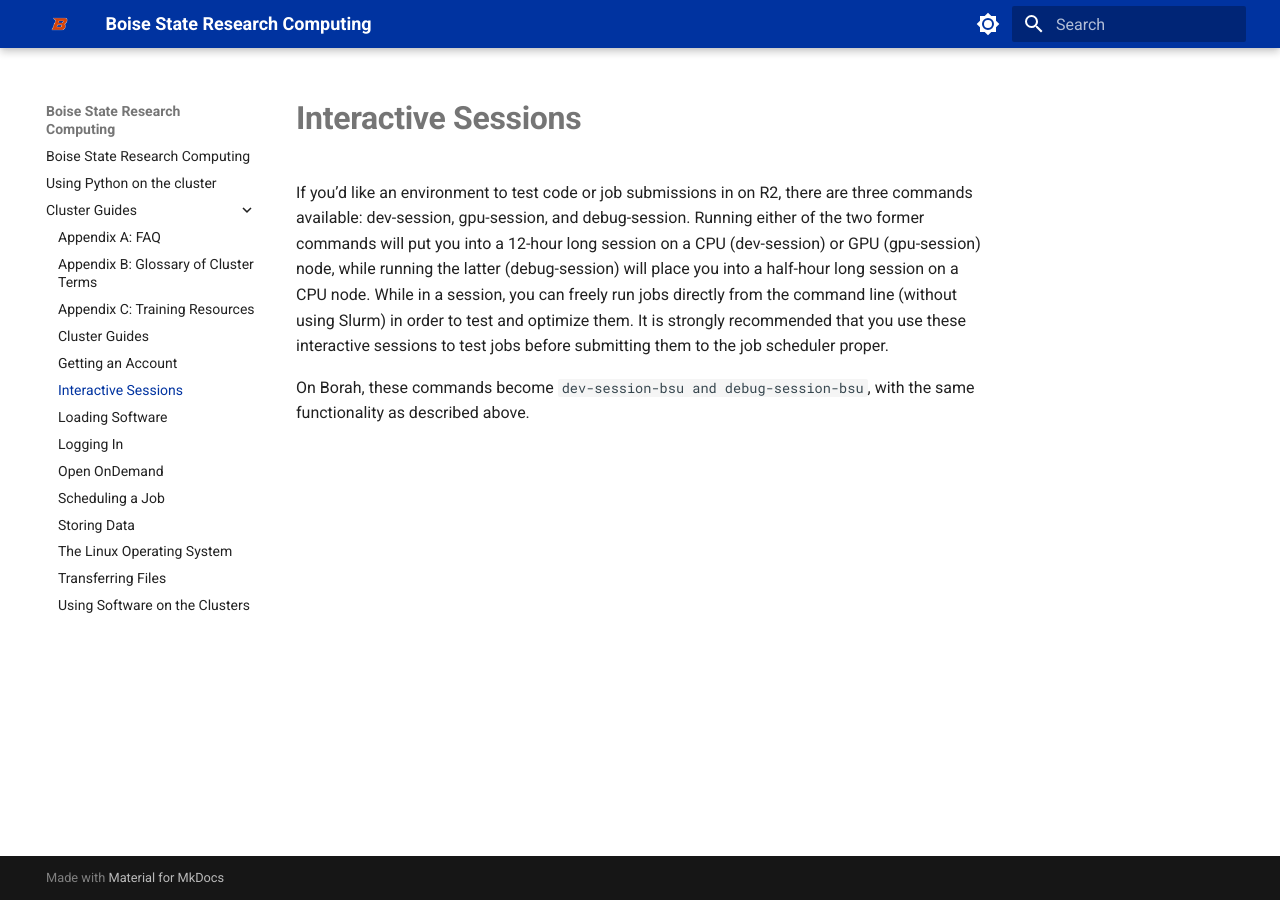
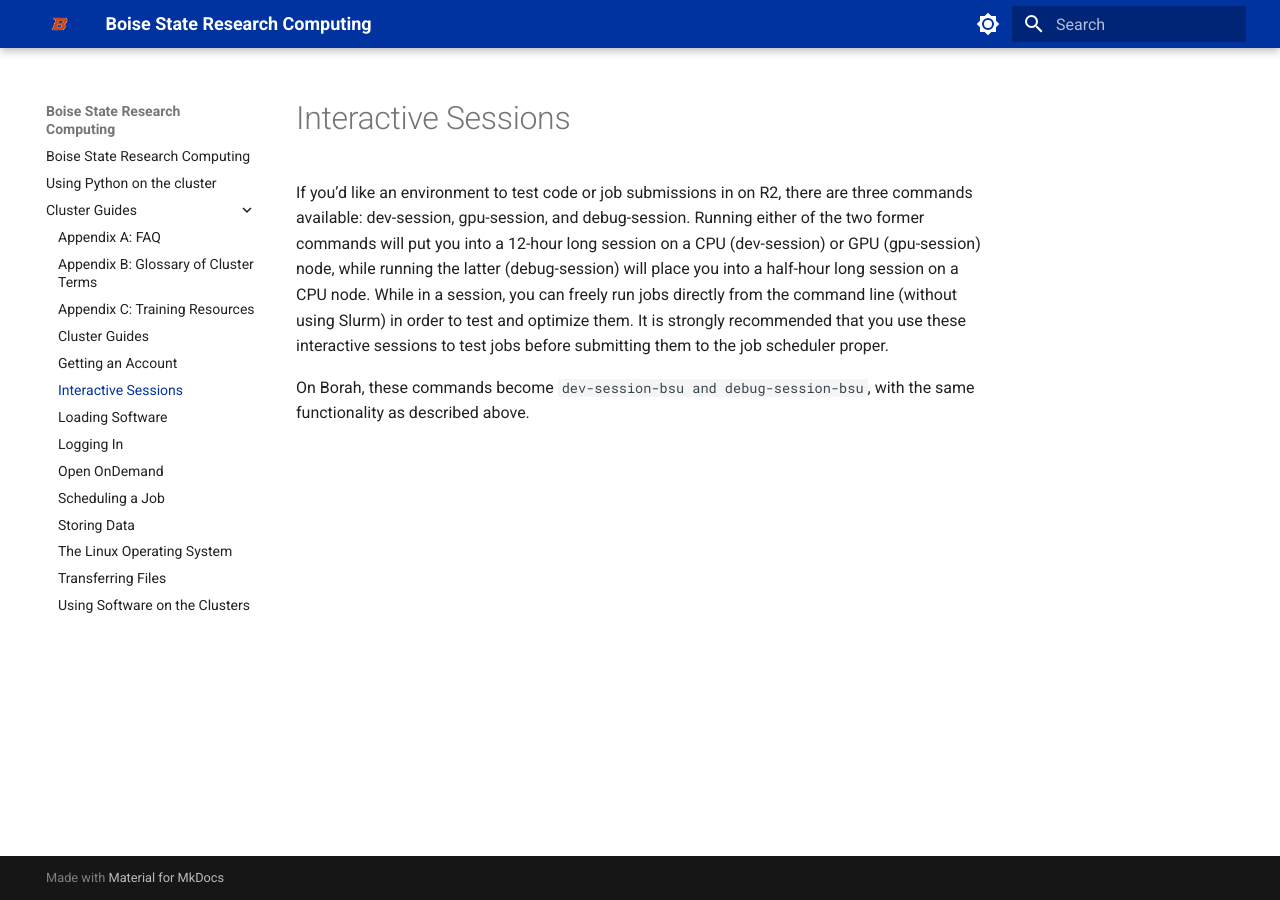
Before and after one commit to bsurc/docs, an MkDocs documentation site: the page built from docs/Cluster Guides/Interactive_Sessions.md, in a window 1280 px wide. Built offline with MkDocs 1.6.1 and Material for MkDocs 9.7.7, drawn with Linux system fonts in a browser that asks for light colours.

```diff
--- a/docs/Cluster Guides/Interactive_Sessions.md
+++ b/docs/Cluster Guides/Interactive_Sessions.md
@@ -1,5 +1,5 @@
-# **Interactive Sessions**
+# Interactive Sessions
 
 If you’d like an environment to test code or job submissions in on R2, there are three commands available: dev-session, gpu-session, and debug-session. Running either of the two former commands will put you into a 12-hour long session on a CPU (dev-session) or GPU (gpu-session) node, while running the latter (debug-session) will place you into a half-hour long session on a CPU node. While in a session, you can freely run jobs directly from the command line (without using Slurm) in order to test and optimize them. It is strongly recommended that you use these interactive sessions to test jobs before submitting them to the job scheduler proper.
 
-On Borah, these commands become <code>dev-session-bsu and debug-session-bsu</code>, with the same functionality as described above.
+On Borah, these commands become `dev-session-bsu and debug-session-bsu`, with the same functionality as described above.
```
